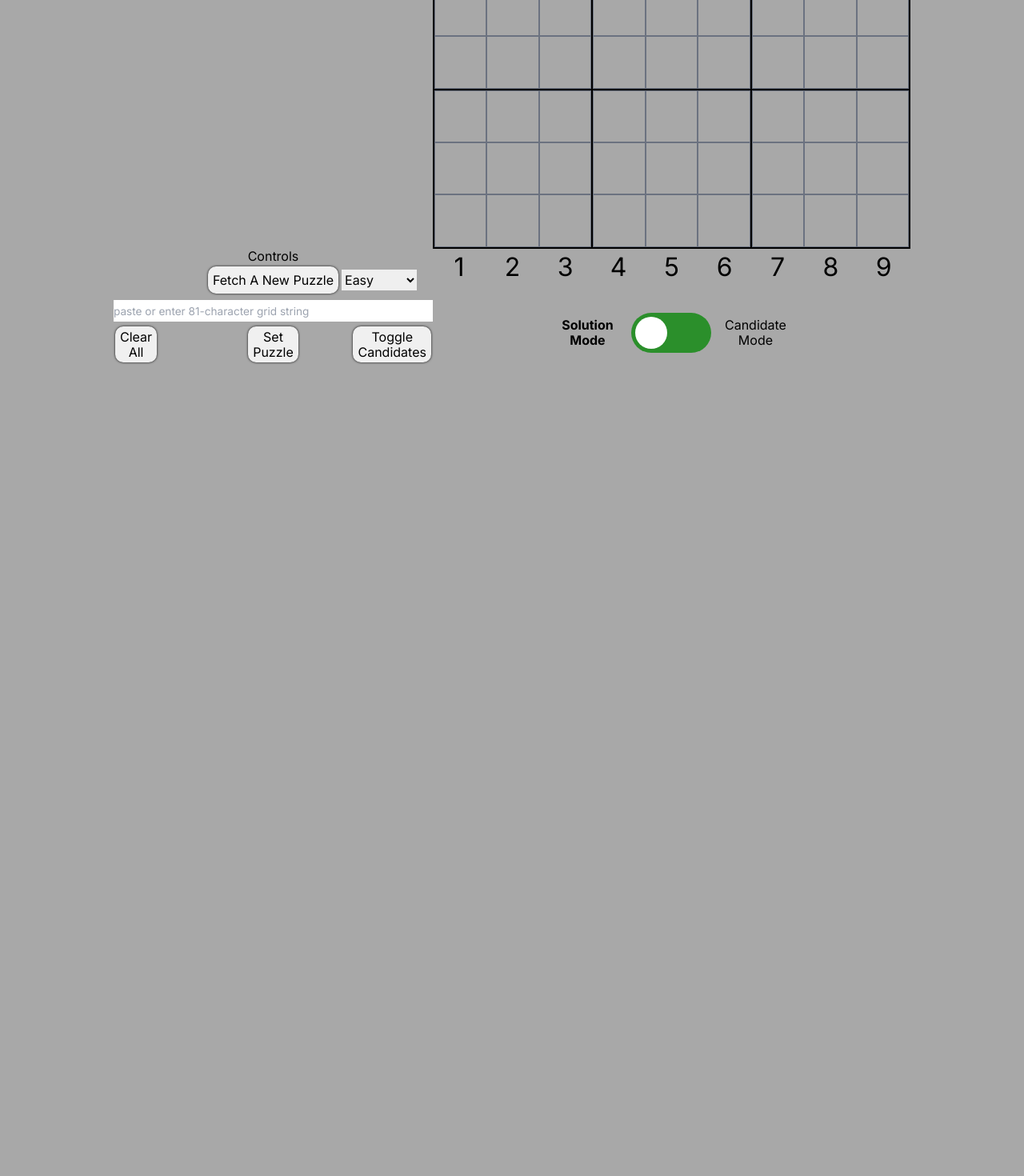
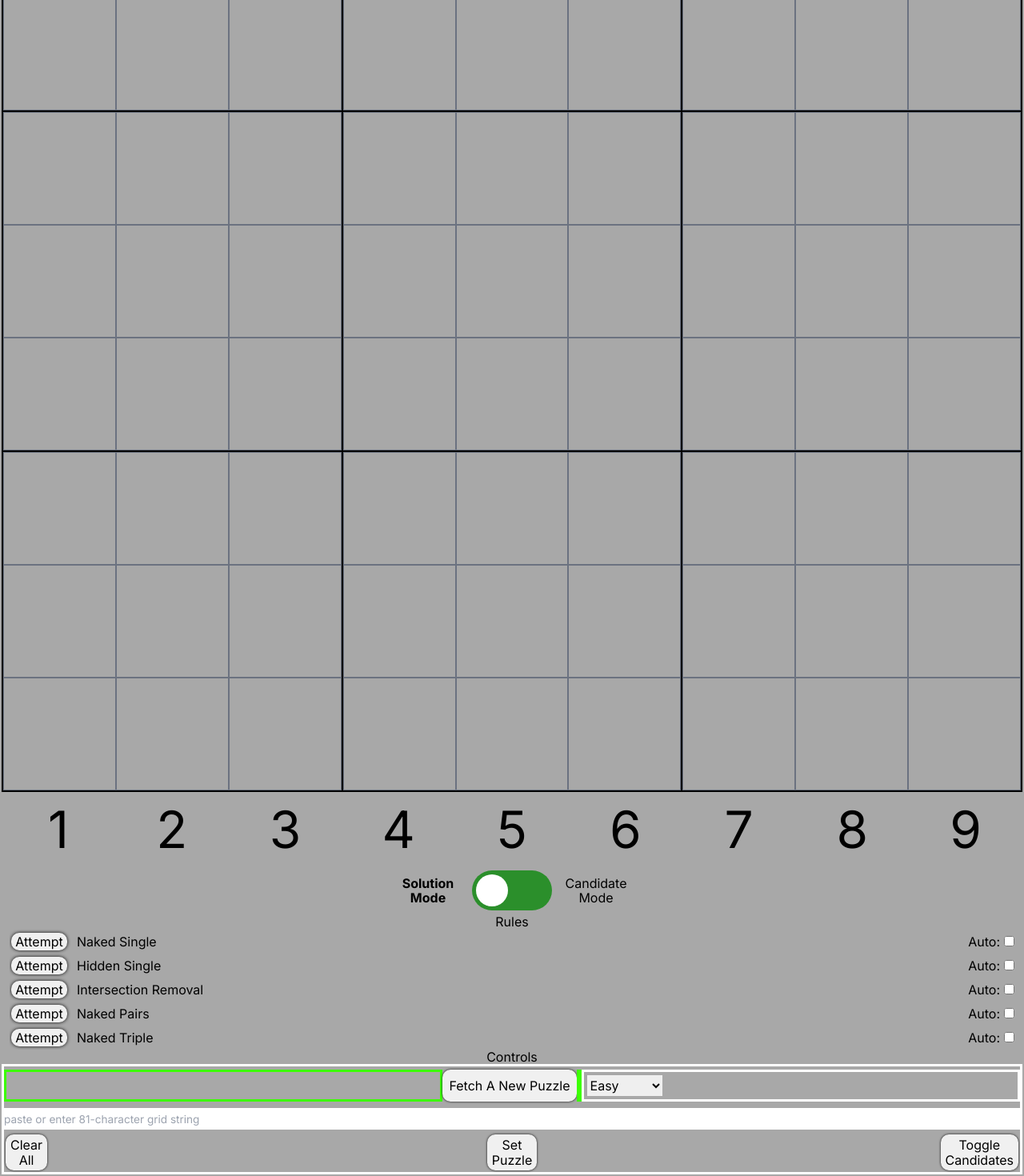
Before and after one commit to TylerHartwell/sudoku, a Next.js app: page / in a window 1280 px wide. Shown: the part 325-1795 px from the top of the page at 80% size. Before the commit the page ends 800 px from the top, so only its background shows below. Built offline with nearby package versions, Linux system fonts and the light colour scheme.

Commit message:
wip sizing and response changes

```diff
--- a/src/app/css/globals.css
+++ b/src/app/css/globals.css
@@ -9,6 +9,15 @@ button {
 
 button:active:not(:disabled) {
   transform: scale(0.98);
+}
+.b1 {
+  border: 3px solid white;
+}
+.b2 {
+  border: 3px solid rgb(60, 255, 1);
+}
+.b3 {
+  border: 3px solid rgb(3, 104, 255);
 }
 
 @media (hover: hover) and (pointer: fine) {
--- a/src/app/layout.tsx
+++ b/src/app/layout.tsx
@@ -16,11 +16,7 @@ export default function RootLayout({
 }>) {
   return (
     <html lang="en">
-      <body
-        className={`${inter.className} bg-[rgb(168,_168,_168)] text-[16px] font-sans min-h-screen w-screen min-w-min m-0 select-none touch-pan-y hover-fine-device-max-799:overflow-x-hidden`}
-      >
-        {children}
-      </body>
+      <body className={`${inter.className}  bg-[rgb(168,_168,_168)] text-[16px] font-sans select-none touch-pan-y `}>{children}</body>
     </html>
   )
 }
--- a/src/app/page.tsx
+++ b/src/app/page.tsx
@@ -61,88 +61,15 @@ export default function Page() {
   }
 
   return (
-    <div className="container m-auto max-799:my-[2px] hover-fine-device-max-799:ml-[5px] p-[2px] grid [grid-template-areas:'title_title''rules_board''controls_numberpad'] max-799:[grid-template-areas:'title''board''numberpad''rules''controls'] grid-rows-[min-content_1fr_min-content] max-799:grid-rows-[repeat(5,min-content)] grid-cols-[minmax(min-content,_40%)_1fr] max-799:grid-cols-[minmax(min-content,95vw)] min-h-min max-h-full max-799:max-h-min min-w-min max-w-[125vh] max-799:max-w-max">
-      <section className="title [grid-area:title] text-center text-[2em]">SUDOKU RULER</section>
-      <section className="rules [grid-area:rules] text-center max-799:max-w-full max-799:mt-[10px]">
-        <div>Rules</div>
-        <ol className="border-none my-0 mx-[10px] flex flex-col list-none p-0">
-          {rulesArr.map((rule, index) => (
-            <RuleItem
-              key={index}
-              ruleN={index + 1}
-              ruleName={rule.ruleName}
-              isChecked={checkedRules.includes(index)}
-              handleCheckboxChange={() => handleCheckboxChange(index)}
-              ruleOutcome={ruleOutcomes[index]}
-              tryRuleAtIndex={() => tryRuleAtIndex(index)}
-              allDefault={ruleOutcomes.every(outcome => outcome === "default")}
-            />
-          ))}
-        </ol>
-      </section>
+    <div className="primary  my-[2px] md:my-0 p-[2px] flex flex-col">
+      <h1 className="title text-center text-[1em] md:text-[2em]">SUDOKU RULER</h1>
+      <div className=" flex flex-row-reverse flex-wrap">
+        <div className=" w-full flex flex-col">
           <CandidateContext.Provider value={contextObj}>
             <Board />
           </CandidateContext.Provider>
-
-      <section className="controls [grid-area:controls] flex flex-col justify-start items-center border-none w-auto max-799:mt-[10px]">
-        <div className="controls-title text-center border-none">Controls</div>
-        <div className="flex flex-col w-full border-none items-center relative gap-[2px]">
-          <div className="flex justify-between w-full m-1">
-            <div className="flex-1"></div>
-            <FetchPuzzleButton
-              className={clsx("fetch-grid-string-btn w-max rounded-[10px] shadow-[black_0px_0px_3px] justify-self-center", boardIsSet && "hidden")}
-              handlePuzzleStartChange={handlePuzzleStartChange}
-              difficulty={difficulty}
-            >
-              Fetch A New Puzzle
-            </FetchPuzzleButton>
-            <div className="flex-1 flex items-center">
-              <select
-                className={clsx("difficulty m-1 py-0.5", boardIsSet && "hidden")}
-                value={difficulty}
-                onChange={e => handleDifficulty(e.target.value as "easy" | "medium" | "hard" | "diabolical")}
-              >
-                <option value="easy">Easy</option>
-                <option value="medium">Medium</option>
-                <option value="hard">Hard</option>
-                <option value="diabolical">Diabolical</option>
-              </select>
-            </div>
-          </div>
-          <input
-            type="text"
-            placeholder="paste or enter 81-character grid string"
-            className={clsx("grid-string w-full border-none h-[2em] text-[.85em] m-[2px] select-text", boardIsSet && "hidden")}
-            id="grid-string"
-            value={puzzleStringStart}
-            onChange={e => {
-              handlePuzzleStartChange(e.target.value)
-            }}
-          />
-          <div className="grid grid-cols-3 w-full p-[2px]">
-            <button className="clear-all-btn w-min rounded-[10px] shadow-[black_0px_0px_3px]" onClick={() => resetBoardData()}>
-              Clear All
-            </button>
-            <button
-              className={clsx(
-                "set-puzzle-btn w-min rounded-[10px] shadow-[black_0px_0px_3px] justify-self-center active:bg-yellow-200",
-                boardIsSet && "hidden"
-              )}
-              onClick={() => handleBoardSet(true)}
-            >
-              Set Puzzle
-            </button>
-            <button
-              className="toggle-candidates-btn w-min rounded-[10px] shadow-[black_0px_0px_3px] justify-self-end col-start-3 disabled:opacity-50"
-              onClick={() => toggleShowCandidates()}
-              disabled={candidateMode}
-            >
-              Toggle Candidates
-            </button>
-          </div>
-        </div>
-      </section>
-      <section className="numberpad [grid-area:numberpad] h-full flex border-none my-auto mx-0 flex-wrap">
+          <section className="numberpad flex flex-col">
+            <div className="flex justify-around items-center py-[10px]">
               {numbers.map(num => (
                 <PadNumber
                   key={num}
@@ -153,7 +80,8 @@ export default function Page() {
                   changeLastClickedHighlightN={changeLastClickedHighlightN}
                 />
               ))}
-        <div className="pad-mode-container flex my-[5px] mx-auto justify-center items-center">
+            </div>
+            <div className="pad-mode-container w-full flex py-[5px] mx-auto justify-center items-center">
               <button
                 className={clsx(
                   "solution-mode-btn h-[90%] w-[100px] border-none flex rounded-[10px] p-[5px] text-center justify-center items-center bg-transparent",
@@ -189,5 +117,85 @@ export default function Page() {
             </div>
           </section>
         </div>
+        <div className=" w-full flex flex-col justify-between">
+          <section className="  rules mt-[10px] md:mt-0 text-center ">
+            <h2>Rules</h2>
+            <ol className="mx-[10px] flex flex-col list-none overflow-auto">
+              {rulesArr.map((rule, index) => (
+                <RuleItem
+                  key={index}
+                  ruleN={index + 1}
+                  ruleName={rule.ruleName}
+                  isChecked={checkedRules.includes(index)}
+                  handleCheckboxChange={() => handleCheckboxChange(index)}
+                  ruleOutcome={ruleOutcomes[index]}
+                  tryRuleAtIndex={() => tryRuleAtIndex(index)}
+                  allDefault={ruleOutcomes.every(outcome => outcome === "default")}
+                />
+              ))}
+            </ol>
+          </section>
+          <section className="controls mt-[10px] md:mt-0 flex flex-col justify-start items-center ">
+            <h2 className="controls-title text-center">Controls</h2>
+            <div className="b1 relative w-full flex flex-col items-center gap-[2px]">
+              <div className="w-full m-1 flex flex-wrap-reverse">
+                <div className="b2 flex-1"></div>
+                <FetchPuzzleButton
+                  className={clsx("fetch-grid-string-btn p-2 rounded-[10px] shadow-[black_0px_0px_3px]", boardIsSet && "hidden")}
+                  handlePuzzleStartChange={handlePuzzleStartChange}
+                  difficulty={difficulty}
+                >
+                  Fetch A New Puzzle
+                </FetchPuzzleButton>
+                <div className="b2 flex-1 grow-0"></div>
+                <div className="b1 flex-1 flex justify-start">
+                  <select
+                    className={clsx("difficulty m-1 py-0.5", boardIsSet && "hidden")}
+                    value={difficulty}
+                    onChange={e => handleDifficulty(e.target.value as "easy" | "medium" | "hard" | "diabolical")}
+                  >
+                    <option value="easy">Easy</option>
+                    <option value="medium">Medium</option>
+                    <option value="hard">Hard</option>
+                    <option value="diabolical">Diabolical</option>
+                  </select>
+                </div>
+              </div>
+              <input
+                type="text"
+                placeholder="paste or enter 81-character grid string"
+                className={clsx("grid-string w-full border-none h-[2em] text-[.85em] m-[2px] select-text", boardIsSet && "hidden")}
+                id="grid-string"
+                value={puzzleStringStart}
+                onChange={e => {
+                  handlePuzzleStartChange(e.target.value)
+                }}
+              />
+              <div className="grid grid-cols-3 w-full p-[2px] min-w-0">
+                <button className="clear-all-btn w-min rounded-[10px] shadow-[black_0px_0px_3px]" onClick={() => resetBoardData()}>
+                  Clear All
+                </button>
+                <button
+                  className={clsx(
+                    "set-puzzle-btn w-min rounded-[10px] shadow-[black_0px_0px_3px] justify-self-center active:bg-yellow-200",
+                    boardIsSet && "hidden"
+                  )}
+                  onClick={() => handleBoardSet(true)}
+                >
+                  Set Puzzle
+                </button>
+                <button
+                  className="toggle-candidates-btn w-min rounded-[10px] shadow-[black_0px_0px_3px] justify-self-end col-start-3 disabled:opacity-50"
+                  onClick={() => toggleShowCandidates()}
+                  disabled={candidateMode}
+                >
+                  Toggle Candidates
+                </button>
+              </div>
+            </div>
+          </section>
+        </div>
+      </div>
+    </div>
   )
 }
--- a/src/components/PadNumber.tsx
+++ b/src/components/PadNumber.tsx
@@ -35,7 +35,7 @@ const PadNumber = ({ number, highlightN, handleHighlightNChange, lastClickedHigh
   return (
     <div
       className={clsx(
-        `pad-number pad${number} w-[calc(100%/9)] py-[5px] px-0 h-[1fr] text-center text-[2em] select-none hover-fine-device:hover:cursor-pointer hover-fine-device:hover:font-bold`,
+        `pad-number pad${number} w-full h-full text-center place-content-center text-[5vw] select-none hover-fine-device:hover:cursor-pointer hover-fine-device:hover:font-bold`,
         number === highlightN && "font-bold"
       )}
       onMouseEnter={handleMouseEnter}
--- a/src/components/RuleItem.tsx
+++ b/src/components/RuleItem.tsx
@@ -24,9 +24,9 @@ const RuleItem = ({ ruleN, ruleName, isChecked, handleCheckboxChange, ruleOutcom
       >
         Attempt
       </button>
-      <span className="ml-[5px] mr-[20px] whitespace-nowrap">{ruleName}</span>
+      <span className="mx-[10px] whitespace-nowrap">{ruleName}</span>
       <label htmlFor={"checkbox" + ruleN} className="border-none ml-auto whitespace-nowrap">
-        Auto Attempt:
+        Auto:
       </label>
       <input
         type="checkbox"
--- a/src/components/board/Board.tsx
+++ b/src/components/board/Board.tsx
@@ -9,7 +9,7 @@ const Board = () => {
   return (
     <section
       className={clsx(
-        "board select-none [grid-area:board] grid grid-cols-[1fr_1fr_1fr] grid-rows-[1fr_1fr_1fr] border-black border-[1px] aspect-square min-h-[350px]",
+        "board select-none grid grid-cols-[1fr_1fr_1fr] grid-rows-[1fr_1fr_1fr] border-black border-[1px] ",
         boardIsSolved && "border-[5px] border-yellow-300"
       )}
     >
--- a/src/components/board/Box.tsx
+++ b/src/components/board/Box.tsx
@@ -2,7 +2,7 @@ import Square from "./Square"
 
 const Box = ({ boxIndex }: { boxIndex: number }) => {
   return (
-    <div className="box grid place-items-center grid-cols-[1fr_1fr_1fr] grid-rows-[1fr_1fr_1fr] border-[1px] border-black aspect-square">
+    <div className="box aspect-square grid place-items-center grid-cols-[1fr_1fr_1fr] grid-rows-[1fr_1fr_1fr] border-[1px] border-black size-full">
       {Array.from({ length: 9 }).map((_, index) => (
         <Square key={index} boxIndex={boxIndex} boxSquareIndex={index} />
       ))}
--- a/src/components/board/Entry.tsx
+++ b/src/components/board/Entry.tsx
@@ -103,19 +103,20 @@ const Entry = ({ gridSquareIndex, shownValue }: EntryProps) => {
     }
   }
 
+  //md:text-[clamp(20px,6vh,min(90px,5vw))]
+  // text-[clamp(10px,3vw,90px)]
   return (
     <div
       ref={entryRef}
       className={clsx(
-        "entry flex justify-center items-center size-full absolute text-[200%] cursor-default overflow-hidden focus:outline-none focus:border-[5px] focus:border-green-600",
+        "entry flex justify-center items-center size-full absolute  text-[10vw] cursor-default focus:outline-none focus:border-[5px] focus:border-green-600",
         candidateMode && "no-hover-device:focus:border-red-500 hover-fine-device:pointer-events-none",
         !candidateMode && "hover-fine-device:hover:border-[1px] hover-fine-device:hover:border-[rgb(80,80,80)]",
         //equal priority focus styles follow after hover styles so they take precedence
-        !candidateMode && "hover-fine-device:focus:border-[5px] hover-fine-device:focus:border-green-600",
+        !candidateMode && "hover-fine-device:hover:border-[5px] hover-fine-device:focus:border-green-600",
         isLocked && "bg-[rgba(142,153,167,0.349)]",
         isWrong && "bg-red-500",
-        shownValue === highlightN.toString() &&
-          "[text-shadow:_-1px_-1px_0_currentColor,1px_-1px_0_currentColor,-1px_1px_0_currentColor,1px_1px_0_currentColor]"
+        shownValue === highlightN.toString() && "font-bold"
       )}
       tabIndex={isLocked ? -1 : gridSquareIndex + 1}
       onPointerDown={handlePointerDown}
--- a/src/components/board/Square.tsx
+++ b/src/components/board/Square.tsx
@@ -17,7 +17,7 @@ const Square = ({ boxIndex, boxSquareIndex }: { boxIndex: number; boxSquareIndex
   const shownValue = puzzleStringCurrent[gridSquareIndex] == "0" ? "" : puzzleStringCurrent[gridSquareIndex]
 
   return (
-    <div className="square w-full h-full grid items-center justify-center grid-cols-[1fr_1fr_1fr] grid-rows-[1fr_1fr_1fr] [grid-template-areas:'c1_c2_c3''c4_c5_c6''c7_c8_c9'] relative border-[1px] border-gray-500 aspect-square text-[100%]">
+    <div className="square size-full grid items-center justify-center grid-cols-[1fr_1fr_1fr] grid-rows-[1fr_1fr_1fr] relative border-[1px] border-gray-500 text-[100%]">
       <Entry gridSquareIndex={gridSquareIndex} shownValue={shownValue} />
       {Array.from({ length: 9 }).map((_, index) => (
         <Candidate key={index} gridSquareIndex={gridSquareIndex} candidateIndex={index} entryShownValue={shownValue} />
--- a/tailwind.config.ts
+++ b/tailwind.config.ts
@@ -10,10 +10,6 @@ const config: Config = {
       },
       screens: {
         "no-hover-device": { "raw": "(hover: none)" },
-        "max-799": { "max": "799px" },
-        "hover-fine-device-max-799": {
-          "raw": "(hover: hover) and (pointer: fine) and (max-width: 799px)"
-        },
         "hover-fine-device": {
           "raw": "(hover: hover) and (pointer: fine)"
         }
```
Also changed, not shown: src/components/board/Candidate.tsx (+7 -2 lines). Lines whose indentation alone changed are shown as unchanged.
